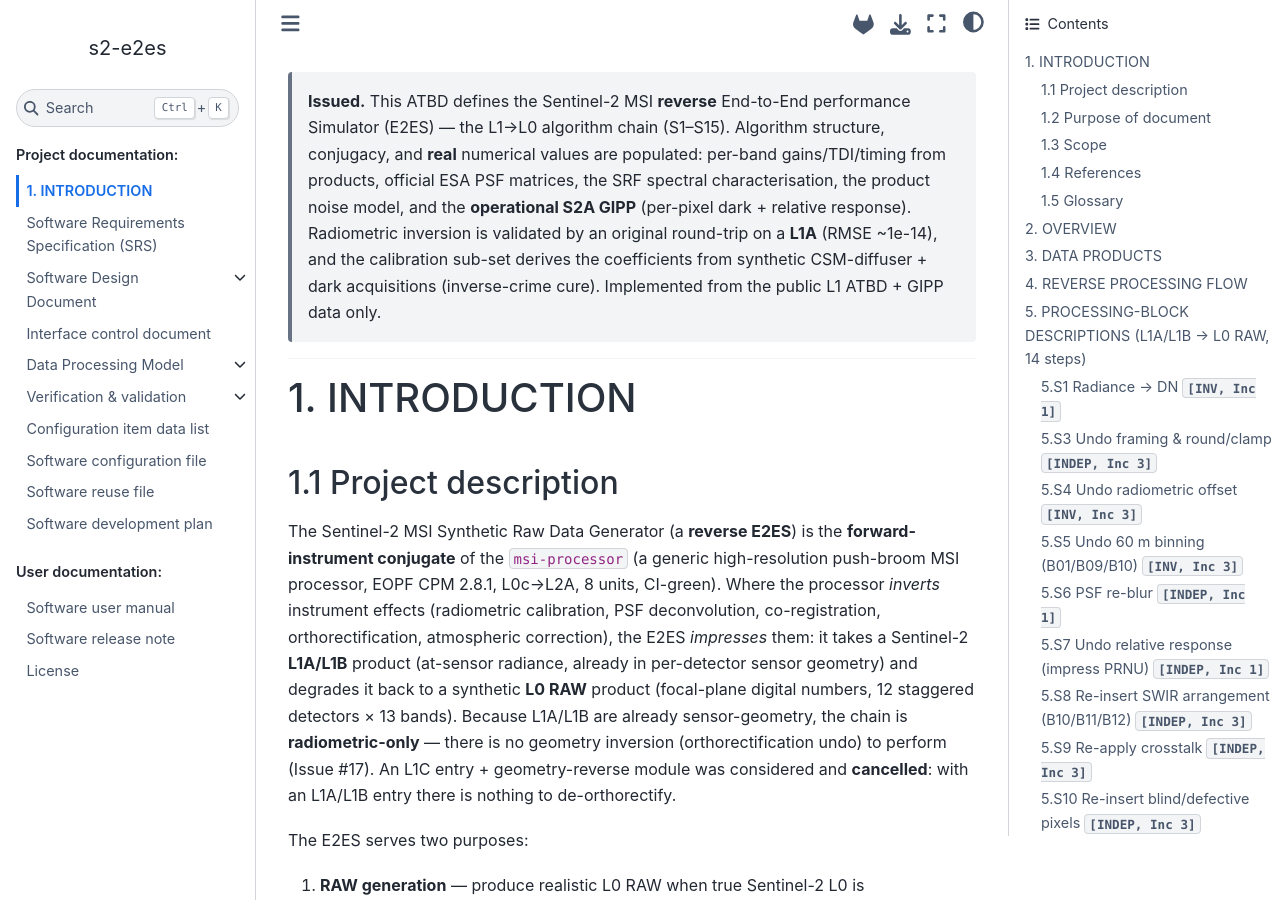
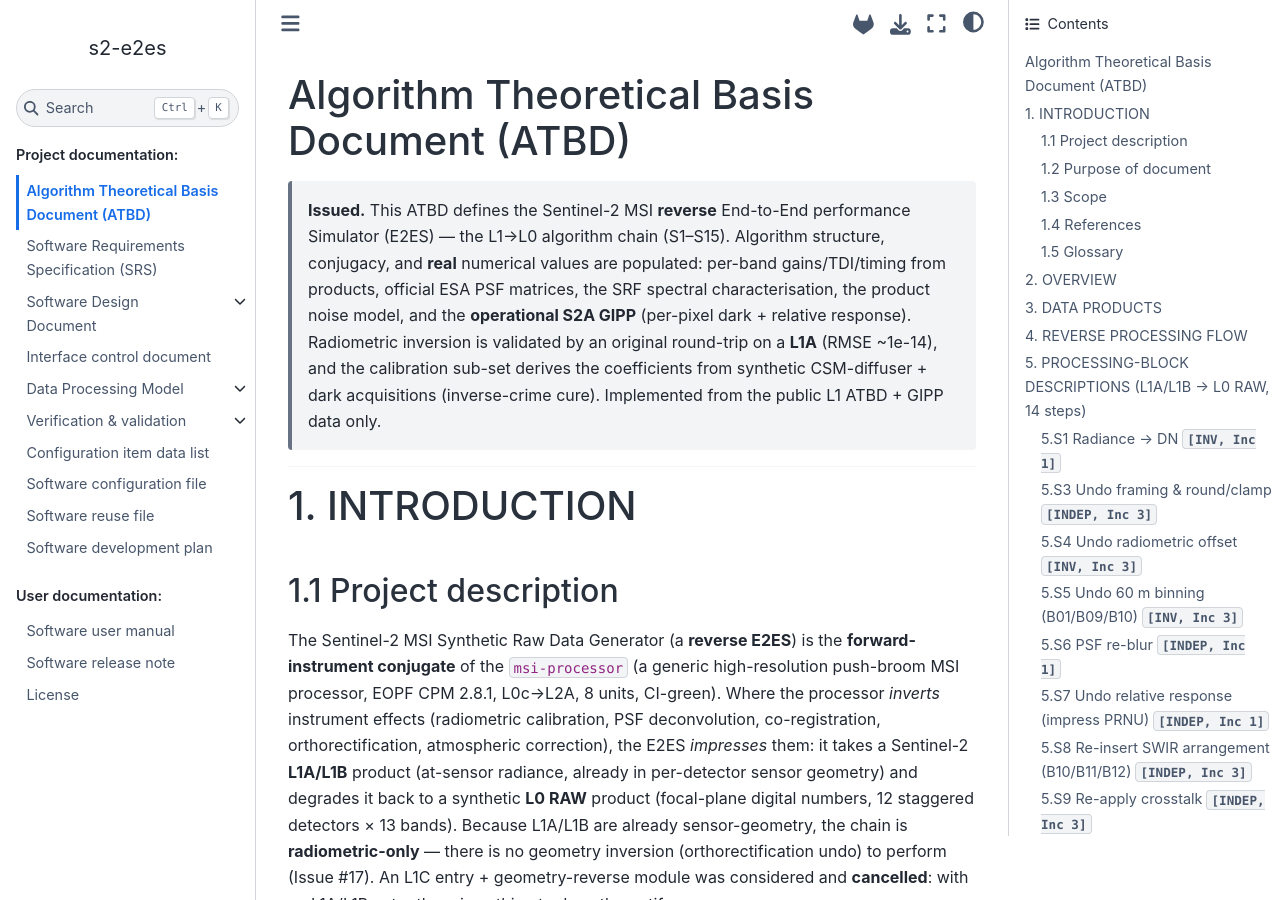
Before and after one commit to AstroCan17/s2-msi-raw-generator, a Sphinx documentation site: the page built from docs/atbd/atbd.md, in a window 1280 px wide and 900 px high. Built offline with Sphinx 7.4.7 and the Sphinx Book theme 1.1.4, drawn with Linux system fonts in a browser that asks for light colours; pages that are not in the unit, such as notebooks, are missing from menus.

Commit message:
docs: give the ATBD a document title so the sidebar shows 'ATBD'
The ATBD page opened straight at '# 1. INTRODUCTION', so Sphinx used that as
the document title and the left sidebar read '1. INTRODUCTION' instead of ATBD.
Add a top-level '# Algorithm Theoretical Basis Document (ATBD)' title (matching
the full-name + acronym style of the sibling DRDs, e.g. 'Software Requirements
Specification (SRS)'). Revert the now-redundant toctree label (MyST docs take
their toctree label from the document title, not a custom '<target>' caption).

```diff
--- a/docs/atbd/atbd.md
+++ b/docs/atbd/atbd.md
@@ -6,6 +6,8 @@ date: "2026-06-30"
 status: issued
 confidentiality: Internal
 ---
+
+# Algorithm Theoretical Basis Document (ATBD)
 
 > **Issued.** This ATBD defines the Sentinel-2 MSI **reverse** End-to-End performance Simulator
 > (E2ES) — the L1→L0 algorithm chain (S1–S15). Algorithm structure, conjugacy, and **real**
```
